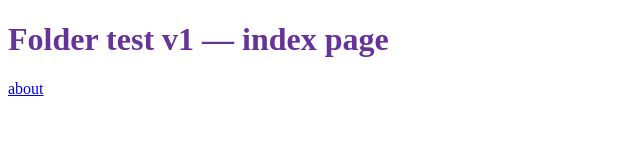
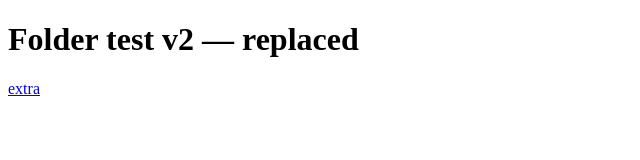
Before and after one commit to Solomon-12/html-poc, a plain HTML site: page solomon.wong/dGVzdC1mb2xkZXI=/index.html in a window 1280 px wide. Shown: the whole page, without its empty margins (0-640 px from the left). Drawn offline with Linux system fonts and the light colour scheme.

Commit message:
Publish solomon.wong/dGVzdC1mb2xkZXI= (2 files)

```diff
--- a/solomon.wong/dGVzdC1mb2xkZXI=/assets/style.css
+++ /dev/null
@@ -1 +0,0 @@
-h1 { color: rebeccapurple; }
--- a/solomon.wong/dGVzdC1mb2xkZXI=/index.html
+++ b/solomon.wong/dGVzdC1mb2xkZXI=/index.html
@@ -1 +1 @@
-<!doctype html><title>POC folder</title><link rel="stylesheet" href="assets/style.css"><h1>Folder test v1 — index page</h1><p><a href="about.html">about</a></p>
+<!doctype html><title>POC folder v2</title><h1>Folder test v2 — replaced</h1><p><a href="extra.html">extra</a></p>
```
Also changed, not shown: solomon.wong/dGVzdC1mb2xkZXI=/about.html (deleted, +0 -1 lines), solomon.wong/dGVzdC1mb2xkZXI=/extra.html (added, +1 -0 lines).
